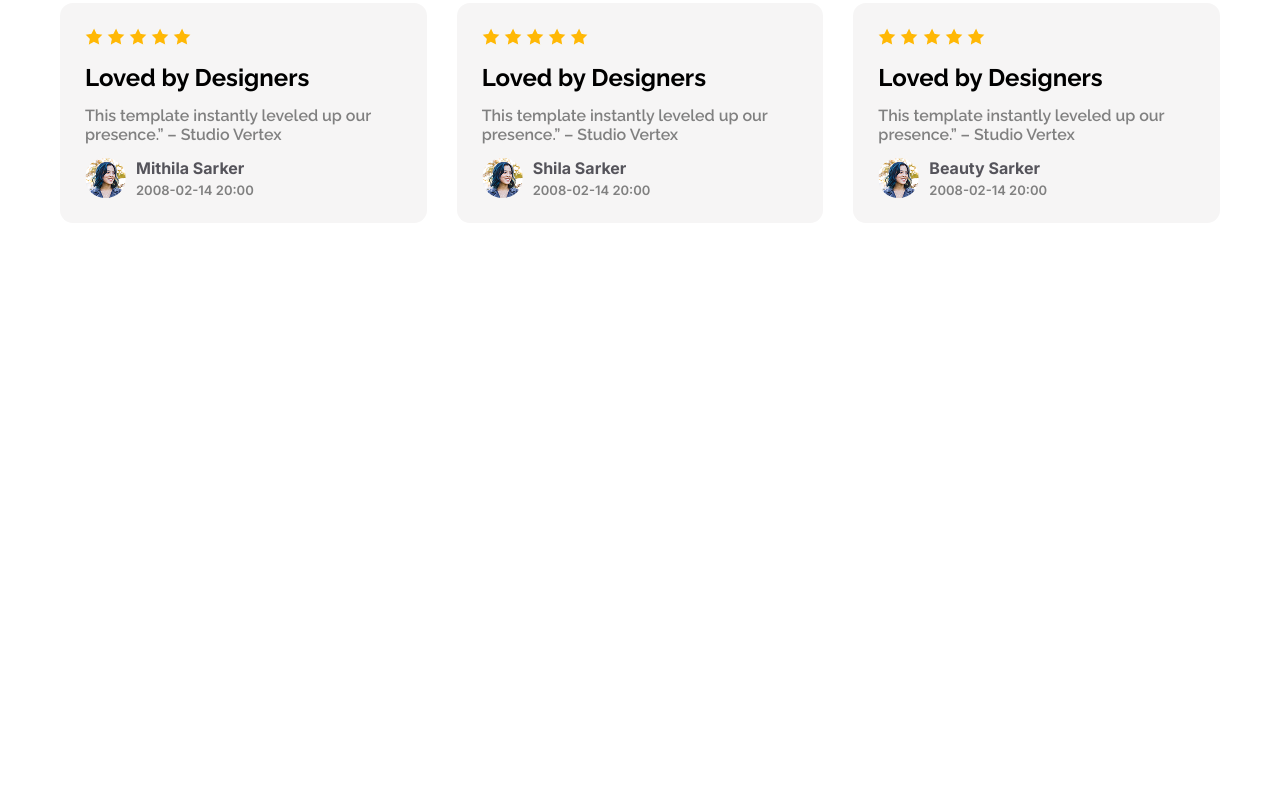
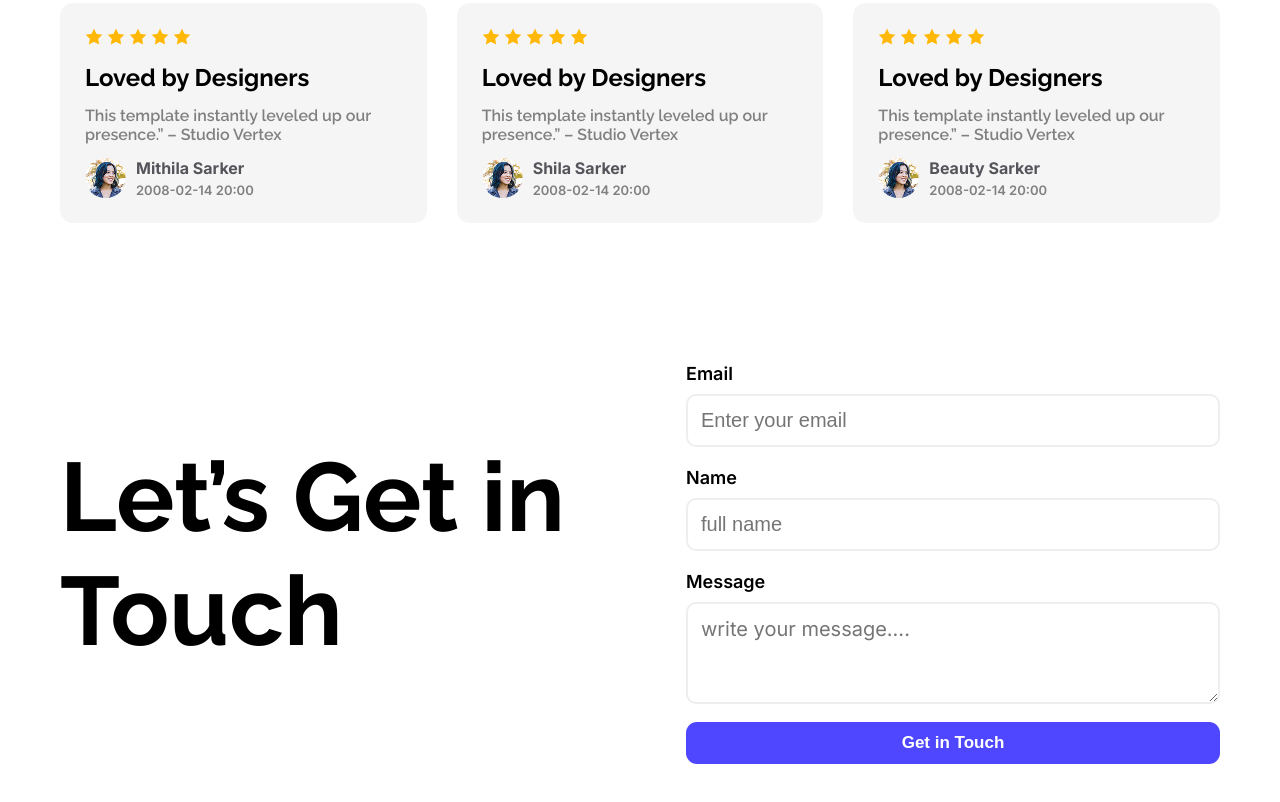
Before and after one commit to Apurbo878/my-first-assignment, a plain HTML site: page index.html in a window 1280 px wide. Shown: the part 1500-2302 px from the top of the page. Before the commit the page ends 1843 px from the top, so only its background shows below. Drawn offline with Linux system fonts and the light colour scheme.

Commit message:
added user contact section

```diff
--- a/index.html
+++ b/index.html
@@ -114,6 +114,21 @@
                 </div>
             </div>
         </section>
+        <!-- contact section -->
+         <section class="contact-container">
+            <div>
+                <h1 class="contact-title"> Let’s Get in Touch</h1>
+            </div>
+            <form class="contact-inner-container inter-logo">
+                <label class="input-title" for="email">Email</label>
+                <input class="input-field" type="email" name="email" placeholder="Enter your email" id="email">
+                <label class="input-title" for="name">Name</label>
+                <input  class="input-field" type="text" name="name" placeholder="full name" id="name">
+                <label class="input-title"   for="name">Message</label>
+                <textarea  class="input-field inter-logo"  rows="3" cols="40" placeholder="write your message...."></textarea>
+                <button class="hover-btn contact-btn" type="submit">Get in Touch</button>
+            </form>
+         </section>
     </main>
     <footer></footer>
 </body>
--- a/styles/style.css
+++ b/styles/style.css
@@ -180,41 +180,79 @@
 .review-section {
     display: flex;
     justify-content: space-between;
-    gap:30px
+    gap: 30px
 }
-.review-card{
-    display:flex;
+
+.review-card {
+    display: flex;
     flex-direction: column;
     background-color: #f6f5f5;
     border-radius: 13px;
-    padding:25px;
-    gap:14px
+    padding: 25px;
+    gap: 14px
+}
 
+.review-text {
+    color: gray;
+    font-weight: 600;
 }
-.review-text{
-    color:gray;
-    font-weight:600;
-}
-.avatar-img{
+
+.avatar-img {
     border-radius: 100%;
 }
-.avatar-container{
+
+.avatar-container {
     display: flex;
-    gap:10px;
+    gap: 10px;
     align-items: center;
 }
-.reviewer-name{
+
+.reviewer-name {
     display: flex;
     flex-direction: column;
-    gap:4px
+    gap: 4px
 }
-.inner-name{
-    color:#55545b;
+
+.inner-name {
+    color: #55545b;
     font-size: 16px;
     font-weight: 700;
 }
-.review-date{
-    color:gray;
+
+.review-date {
+    color: gray;
     font-size: 13px;
-    font-weight:600 ;
+    font-weight: 600;
 }
+
+.contact-container {
+    display: flex;
+    align-items: center;
+    margin-bottom: 120px;
+}
+
+.contact-title {
+    font-size: 97px;
+}
+.input-title{
+    color:#000000;
+    font-size: 18px;
+    font-weight:600;
+    margin-bottom:10px;
+    margin-top:20px;
+}
+.input-field {
+    padding: 13px;
+    font-size:20px;
+    border-radius:10px;
+    border:2px solid rgb(239, 238, 238);
+
+}
+
+.contact-inner-container {
+    display: flex;
+    flex-direction: column;
+}
+.contact-btn{
+    margin-top:18px
+}
```
